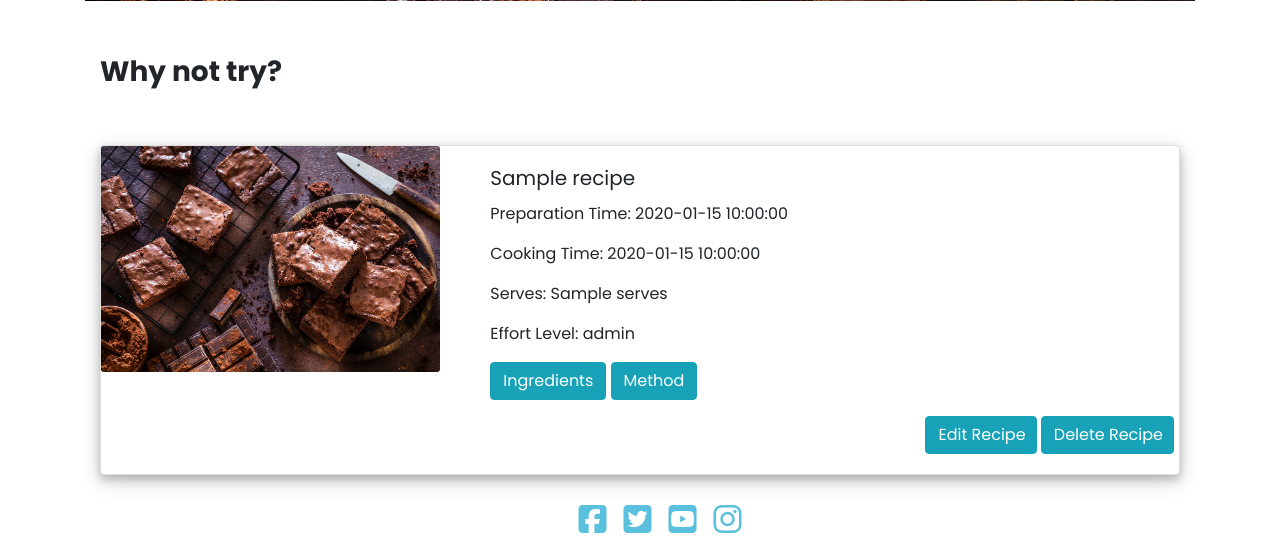
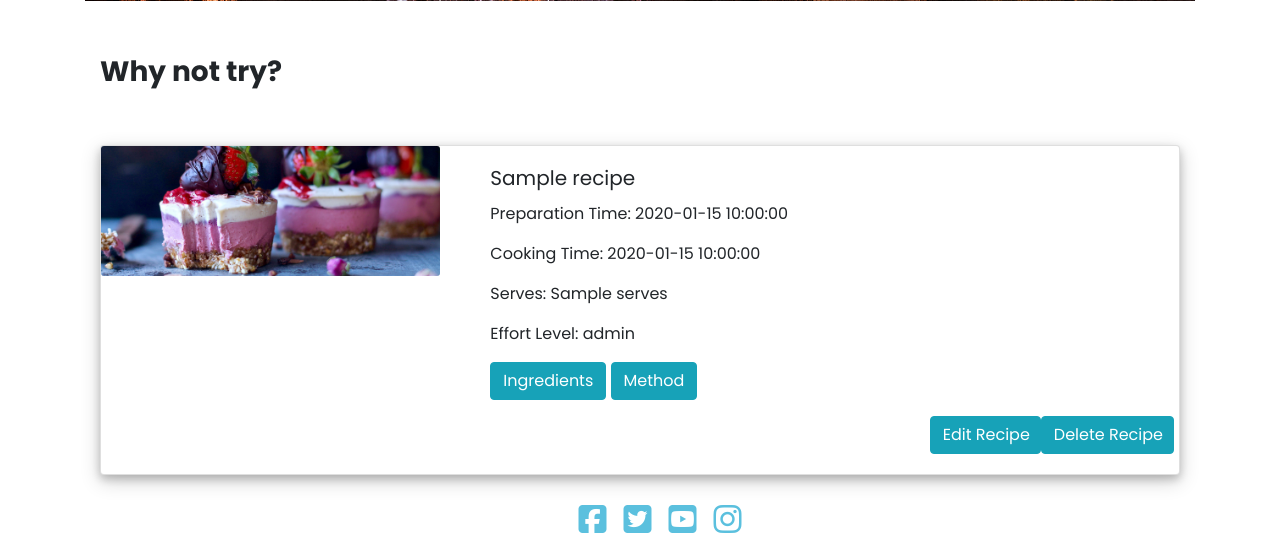
Before and after one commit to ClaireRoberts1403/MilestoneProject3LetsBake, a Flask app: page / in a window 1280 px wide. Shown: the part 499-1054 px from the top of the page. Run offline with Flask 2, Linux system fonts and the light colour scheme; a database or web service that is not in the repository returns one stand-in record (values such as "Sample title"); some libraries are stand-ins or nearby versions.

Commit message:
images added to category as the mongodb ones wont pull through

```diff
--- a/app.py
+++ b/app.py
@@ -70,12 +70,6 @@ def submit_recipe():
     mongo.save_file(recipe_image.filename, recipe_image)
     return render_template("Message.html")
 
-# To display full recipe with link to edit and delete recipe
-#@app.route('/recipe')
-#def recipe():
-#    Recipes = mongo.db.Recipes.find_one()
- #   return render_template("recipe.html", Recipes=Recipes)
-
 
 #test to see recipe image returning from mongodb
 @app.route('/image/<recipe_image>')
@@ -93,7 +87,7 @@ def page_not_found(error):
 def edit_recipe():
     return render_template("edit_recipe.html")
 
-# edit function
+# edit function no working correctly due to an error with ObjectId
 #@app.route('/edit_recipe/<recipe_id>')
 #def edit_recipe(recipe_id):
 #    the_recipe = mongo.db.Recipes.find_one({"_id": ObjectId(recipe_id)})
@@ -102,11 +96,11 @@ def edit_recipe():
 
 
 
-# delete function no recipe id added as it throws an error and crashes the app?
+# delete function no working correctly due to an error with ObjectId
 @app.route('/delete_recipe/<recipe_id>')
 def delete_recipe(recipe_id):
     mongo.db.Recipes.delete_one({'_id': ObjectId(recipe_id)})
-    return render_template("index.html", recipe_id=recipe_id)
+    return render_template("index.html")
 
 
 if __name__ == '__main__':
--- a/templates/category_page.html
+++ b/templates/category_page.html
@@ -20,7 +20,7 @@
     <div class="card mb-3 recipe_card">
         <div class="row gutters">
             <div class="col-md-4">
-                <img src= ""     " class="recipe_image" alt="Recipe Image Not Found">
+                <img src= "static/images/hero.jpg" class="recipe_image" alt="Recipe Image Not Found">
             </div>
             <div class="col-md-8">
                 <div class="card-body">
--- a/templates/index.html
+++ b/templates/index.html
@@ -23,7 +23,7 @@
     <div class="card mb-3 recipe_card">
         <div class="row gutters">
             <div class="col-md-4">
-                <img src="static/images/hero.jpg" class="card-img" alt="Image Not Available">
+                <img src="static/images/cheesecake.jpg" class="card-img" alt="Image Not Available">
             </div>
             <div class="col-md-8">
                 <div class="card-body">
@@ -55,7 +55,7 @@
                                 </div>
                             </div>
                         </div>
-                        <div>
+                        <!-- buttons do not connect to mongo db yet -->
                         <a class="btn btn-info edit_btn" href="{{ url_for('edit_recipe') }}">Edit Recipe</a>
                         <a class="btn btn-info edit_btn" href="{{ url_for('delete_recipe', recipe_id=recipe_id) }}">Delete Recipe</a>
                     </div>
```
